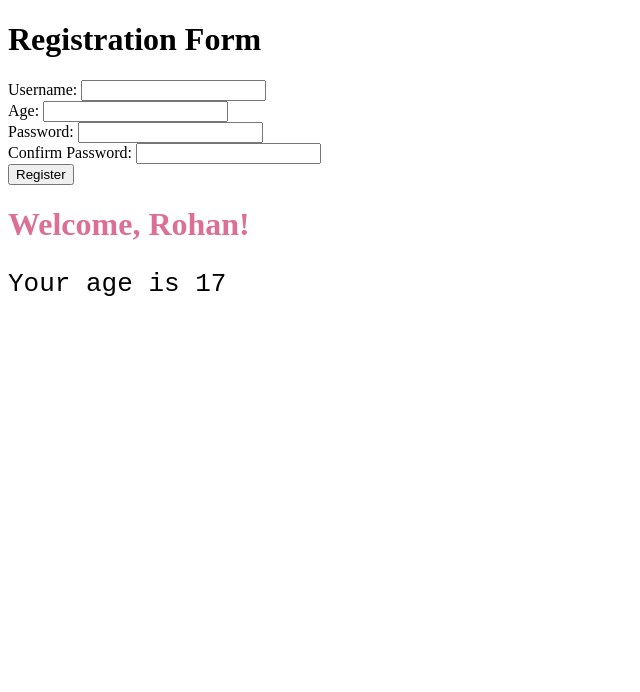
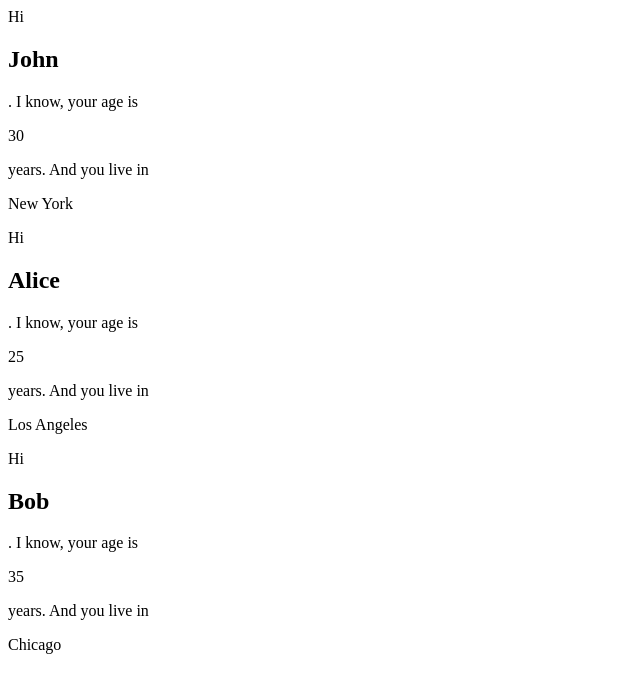
Before and after one commit to badalharit/react_learning, a React (Create React App) app in the folder myapp/: page / in a window 1280 px wide. Shown: the top 692 px of the page, without its empty margins (0-640 px from the left). Built offline with nearby package versions, Linux system fonts and the light colour scheme.

Commit message:
Mapping an array to the existing Div of a component

```diff
--- a/myapp/src/index.js
+++ b/myapp/src/index.js
@@ -7,6 +7,7 @@ import About from './screens/About';
 import Contact from './screens/Contact';
 import WelcomeMembers from './screens/WelcomeMembers';
 import RegistrationForm from './screens/RegistrationForm';
+import UserDeatils from './screens/UserDeatils';
 // import { Route, Switch, Link, BrowserRouter as Router} from "react-router-dom";
 
 const root = ReactDOM.createRoot(document.getElementById('root'));
@@ -18,7 +19,8 @@ root.render(
     <Home/>
     <Contact></Contact>
     <About></About> */}
-    <RegistrationForm></RegistrationForm>
+    {/* <RegistrationForm></RegistrationForm> */}
+    <UserDeatils></UserDeatils>
   </React.StrictMode>
 );
 
--- /dev/null
+++ b/myapp/src/screens/UserDeatils.js
@@ -0,0 +1,36 @@
+import React from 'react'
+
+const UserDeatils = () => {
+    let user_data = [
+        {
+            name: "John",
+            age: 30,
+            city: "New York"
+        },
+        {
+            name: "Alice",
+            age: 25,
+            city: "Los Angeles"
+        },
+        {
+            name: "Bob",
+            age: 35,
+            city: "Chicago"
+        }
+        ];
+  return (
+    <div>
+        {user_data.map(
+            ({name,age,city}) => {
+                return (
+                    <div>
+                        Hi <h2>{name}</h2>. I know, your age is <p>{age}</p> years. And you live in <p>{city}</p>
+                    </div>
+                )
+            }
+        )}
+    </div>
+  )
+}
+
+export default UserDeatils
```
